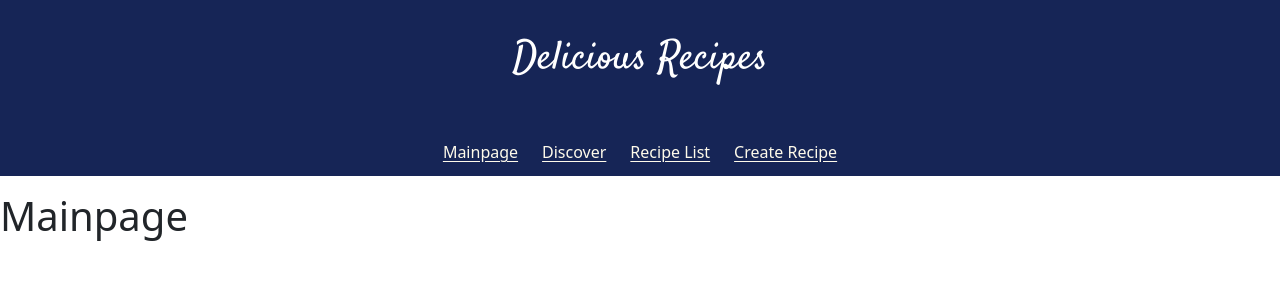
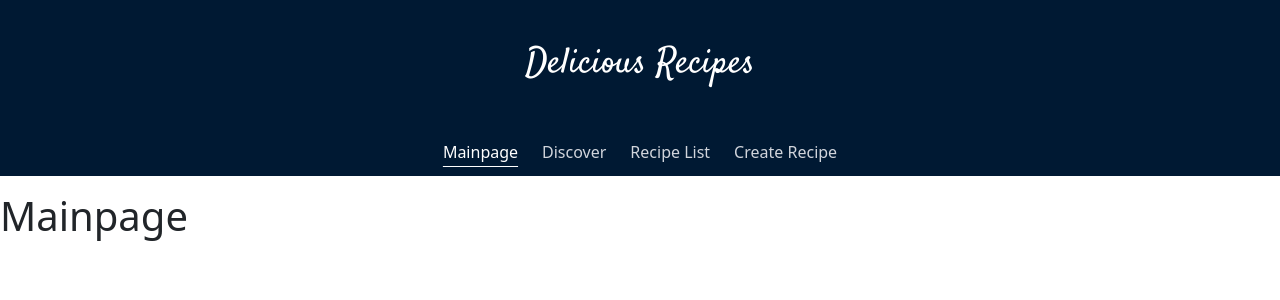
Before and after one commit to SametCeven/Recipe, a React (Vite) app: page / in a window 1280 px wide. Shown: the top 300 px of the page. Built offline with nearby package versions, Linux system fonts and the light colour scheme; a web font is replaced by a local one.

Commit message:
recipe and navbar component revised

```diff
--- a/src/App.jsx
+++ b/src/App.jsx
@@ -12,7 +12,7 @@ import { Route, Switch } from 'react-router-dom'
 export default function App() {
 
   return (
-    <div>
+    <div className='transition delay-500'>
       <div className='flex flex-col items-center'>
         <Header />
         <Navbar />
--- a/src/components/Header.jsx
+++ b/src/components/Header.jsx
@@ -1,8 +1,10 @@
-export default function Header(){
+import { Link } from "react-router-dom";
+export default function Header() {
 
-    return(
-        <div className=" w-full h-[8rem] bg-blue-950 text-white flex text-4xl justify-center items-center">
-            <h1 className="font-satisfy">Delicious Recipes</h1>
+    return (
+        <div className=" w-full h-[8rem] bg-header text-white text-4xl flex justify-center items-center">
+            <Link className="title font-satisfy" to="/">Delicious Recipes</Link>
+
         </div>
     )
 }
--- a/src/components/Navbar.jsx
+++ b/src/components/Navbar.jsx
@@ -1,13 +1,13 @@
-import { Link } from "react-router-dom";
+import { Link, useLocation } from "react-router-dom";
 
 export default function Navbar(){
-
+    const page = useLocation();
     return(
-        <div className="w-full h-[3rem] flex justify-center items-center mb-3 gap-6 bg-blue-950 no-underline">
-            <Link className="navitem" to="/">Mainpage</Link>
-            <Link className="navitem" to="/discover">Discover</Link>
-            <Link className="navitem" to="/recipelist">Recipe List</Link>
-            <Link className="navitem" to="/createrecipe">Create Recipe</Link>
+        <div className="w-full h-[3rem] flex justify-center items-center mb-3 gap-6 bg-header">
+            <Link className={`navitem ${page.pathname==="/" ? "navitem-current" : ""}`} to="/">Mainpage</Link>
+            <Link className={`navitem ${page.pathname==="/discover" ? "navitem-current" : ""}`} to="/discover">Discover</Link>
+            <Link className={`navitem ${page.pathname==="/recipelist" ? "navitem-current" : ""}`} to="/recipelist">Recipe List</Link>
+            <Link className={`navitem ${page.pathname==="/createrecipe" ? "navitem-current" : ""}`} to="/createrecipe">Create Recipe</Link>
         </div>
     )
 }
--- a/src/components/Recipe.jsx
+++ b/src/components/Recipe.jsx
@@ -1,4 +1,4 @@
-import { Card, CardBody, CardTitle, CardText, ListGroup, ListGroupItem, CardLink, CardHeader, Spinner,Button } from 'reactstrap';
+import { Card, CardBody, CardTitle, CardText, ListGroup, ListGroupItem, CardLink, CardHeader, Spinner, Button } from 'reactstrap';
 import 'bootstrap/dist/css/bootstrap.min.css';
 import { useDispatch, useSelector } from 'react-redux';
 import { deleteRecipe } from '../store/actions/action';
@@ -8,7 +8,7 @@ export default function Recipe() {
     const dispatch = useDispatch();
     const recipe = useSelector(store => store.selectedRecipe)
     const recipesLoading = useSelector(store => store.recipesLoading)
-    function handleDelete(e){
+    function handleDelete(e) {
         console.log(e.target.value)
         dispatch(deleteRecipe(e.target.value))
     }
@@ -27,50 +27,32 @@ export default function Recipe() {
     }
 
     return (
-        <div className="w-xl" >
-            <Card>
-                <img
-                    alt="Card"
-                    src={recipe.image}
-                />
-                <CardBody>
-                    <CardTitle tag="h5">
-                        {recipe.name}
-                    </CardTitle>
-                    <CardText>
-                        Ingredients:
-                        {recipe.ingredients.map((ingredient, index) => {
-                            return (
-                                <li key={index}>{ingredient}</li>
-                            )
-                        })}
+        <div className="max-w-5xl" >
+            <h1 className='text-header'> {recipe.name} </h1>
+            <div className='flex gap-10'>
+                <div className='w-xs'>
+                    <img className="rounded-2xl" src={recipe.image} alt={recipe.name} />
+                    <div className='flex justify-between mx-10 my-3 italic'>
+                        <span> {recipe.cuisine}  </span>
+                        <span> {recipe.rating}  </span>
+                    </div>
+                </div>
+                <div className='max-w-2xl'>
+                    <div className='mb-3'>
+                        <h4> Ingredients </h4>
+                        {recipe.ingredients.map((ingredient) =>
+                            <li key={ingredient} > {ingredient} </li>
+                        )}
+                    </div>
+                    <div className=''>
+                        <h4> Instructions </h4>
+                        {recipe.instructions.map((instruction) =>
+                            <li key={instruction} > {instruction} </li>
+                        )}
+                    </div>
+                </div>
+            </div>
 
-                    </CardText>
-                    <CardText>
-                        Instructions:
-                        {recipe.instructions.map((instruction, index) => {
-                            return (
-                                <li key={index}>{instruction}</li>
-                            )
-                        })}
-                    </CardText>
-                </CardBody>
-                <ListGroup flush>
-                    <ListGroupItem>
-                        <span>Cuisine: </span> {recipe.cuisine}
-                    </ListGroupItem>
-                    <ListGroupItem>
-                        <span>Difficulty: </span> {recipe.difficulty}
-                    </ListGroupItem>
-                    <ListGroupItem>
-                        <span>Meal Type: </span> {recipe.mealType}
-                    </ListGroupItem>
-                    <ListGroupItem>
-                        <span>Rating: </span> {recipe.rating}
-                    </ListGroupItem>
-                </ListGroup>
-                <Button value={recipe.id} onClick={handleDelete} color="danger">Delete</Button>
-            </Card>
         </div>
     )
 }
--- a/src/main.css
+++ b/src/main.css
@@ -1,6 +1,5 @@
 @import url('https://fonts.googleapis.com/css2?family=Barlow:ital,wght@0,100;0,200;0,300;0,400;0,500;0,600;0,700;0,800;0,900;1,100;1,200;1,300;1,400;1,500;1,600;1,700;1,800;1,900&family=Montserrat:ital,wght@0,100..900;1,100..900&family=Quattrocento:wght@400;700&family=Roboto+Condensed:ital,wght@0,100..900;1,100..900&family=Satisfy&display=swap');
 @import "tailwindcss";
-
 
 @theme {
     --font-primary: "Barlow";
@@ -8,21 +7,23 @@
     --font-satisfy: "Satisfy";
     --color-primary: #1B145C;
     --color-secondary: #A55E0D;
+    --color-header: #001933;
 }
 
-/*
-<p className="text-5xl font-primary text-primary ">hello</p>
-<p className="text-5xl font-title text-secondary">hello</p>
-<p className="text-5xl font-satisfy">hello</p>
-
-*/
-
-body{
-    @apply font-satisfy;
+body {
+    @apply font-primary
 }
 
 .navitem {
-    @apply text-amber-50 underline-offset-3 hover:underline-offset-8;
+    @apply text-amber-50 no-underline hover:underline hover:underline-offset-8 text-gray-300;
+}
+
+.navitem-current {
+    @apply underline underline-offset-8 text-white;
+}
+
+.title {
+    @apply no-underline text-white
 }
 
 .input {
--- a/src/pages/Discover.jsx
+++ b/src/pages/Discover.jsx
@@ -25,7 +25,7 @@ export default function Discover() {
                 <div className="w-[30%] flex flex-col justify-center items-center gap-4 border-1 rounded-3xl p-2 mx-2 hover:cursor-pointer" key={recipe.id} onClick={handleClick} value={recipe.id} >
                     <span className="text-secondary text-xl font-bold" key={recipe.name} value={recipe.id}> {recipe.name} </span>
                     <img className="w-50 rounded-4xl" key={recipe.image} src={recipe.image} alt={recipe.name} value={recipe.id}></img>
-                    <div className="flex gap-30 text-xs" key={recipe.id} value={recipe.id}>
+                    <div className="flex gap-30 text-xs italic" key={recipe.id} value={recipe.id}>
                         <span key={recipe.cuisine} value={recipe.id} > {recipe.cuisine} </span>
                         <span key={recipe.rating} value={recipe.id}> {recipe.rating} </span>
                     </div>
--- a/src/pages/RecipeList.jsx
+++ b/src/pages/RecipeList.jsx
@@ -27,7 +27,7 @@ export default function Sidebar() {
     return (
         <div className="flex mx-10 my-10">
             <div className="mr-50">
-                <h2 className="ml-4">Recipe List</h2>
+                <h2 className="ml-3 text-header">Recipe List</h2>
                 {recipes.map((recipe) => {
                     return (
                         <li className={`list-none text-xs rounded-xl px-3 hover:bg-blue-100 cursor-pointer ${selectedRecipe.id===recipe.id ? "bg-blue-100" : ""}`} onClick={handleClick} key={recipe.id} value={recipe.id}>{recipe.name} </li>
```
